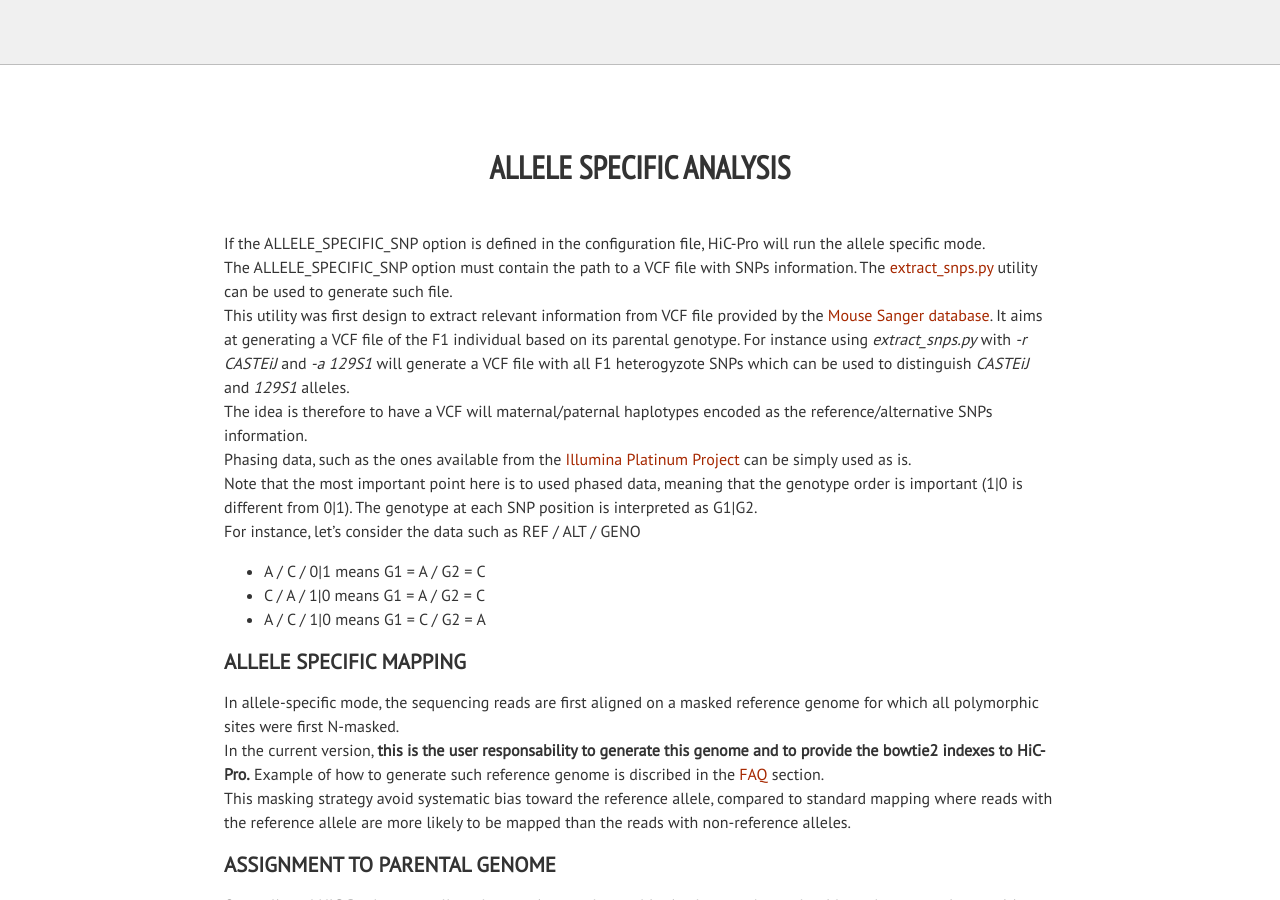
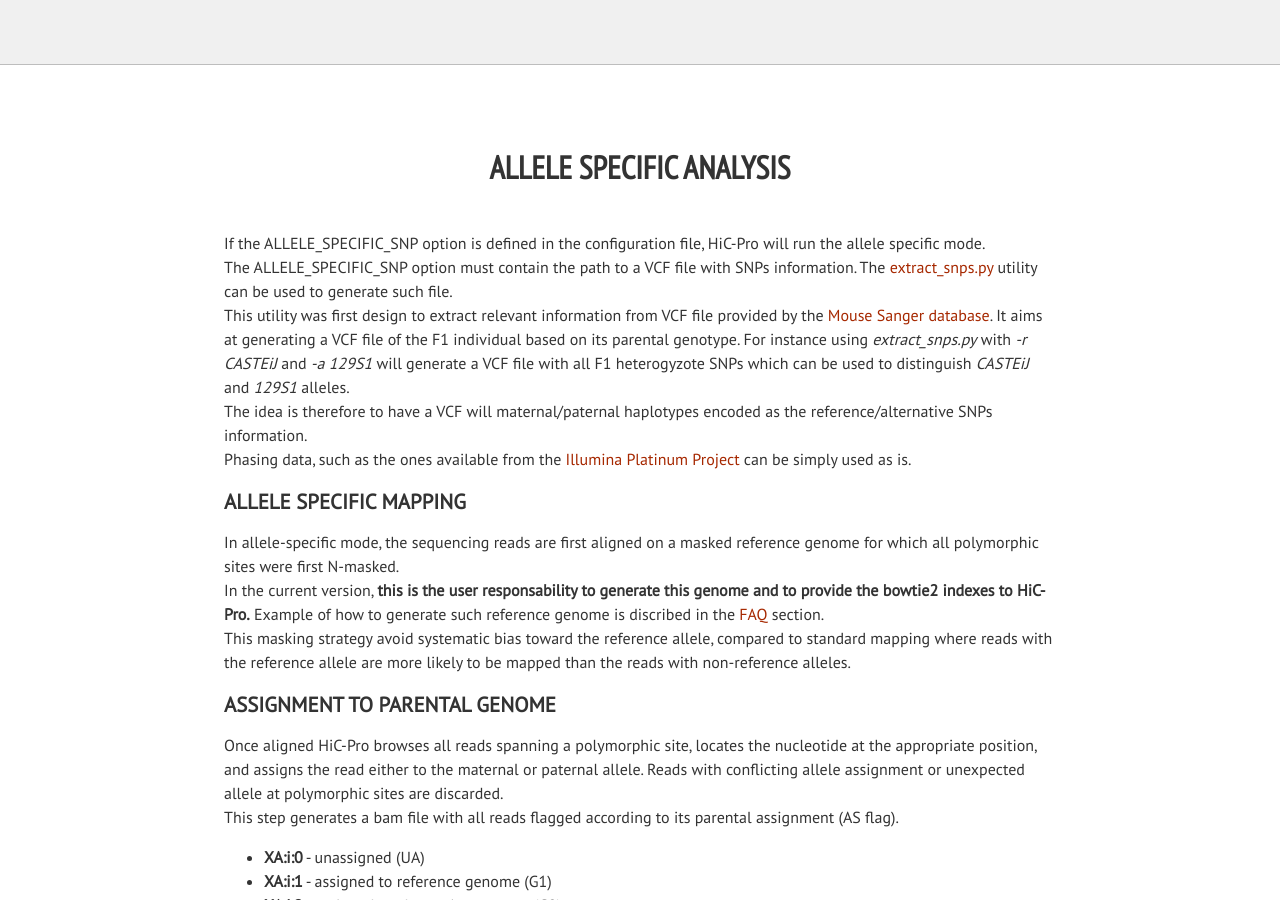
Before and after one commit to nservant/HiC-Pro, a Sphinx documentation site: the page built from doc/AS.rst, in a window 1280 px wide and 900 px high. Built offline with Sphinx 7.4.7, drawn with Linux system fonts in a browser that asks for light colours.

Commit message:
update doc

```diff
--- a/doc/AS.rst
+++ b/doc/AS.rst
@@ -1,26 +1,20 @@
+.. _AS:
+
 Allele specific analysis
 ========================
 
 | If the ALLELE_SPECIFIC_SNP option is defined in the configuration file, HiC-Pro will run the allele specific mode.
-| The ALLELE_SPECIFIC_SNP option must contain the path to a VCF file with SNPs information. The `extract_snps.py <UTILS.rst>`_ utility can be used to generate such file.
+| The ALLELE_SPECIFIC_SNP option must contain the path to a VCF file with SNPs information. The :ref:`extract_snps.py <UTILS>` utility can be used to generate such file.
 | This utility was first design to extract relevant information from VCF file provided by the `Mouse Sanger database <http://www.sanger.ac.uk/resources/mouse/genomes/>`_. It aims at generating a VCF file of the F1 individual based on its parental genotype. For instance using *extract_snps.py* with *-r CASTEiJ* and *-a 129S1* will generate a VCF file with all F1 heterogyzote SNPs which can be used to distinguish *CASTEiJ* and *129S1* alleles.
 | The idea is therefore to have a VCF will maternal/paternal haplotypes encoded as the reference/alternative SNPs information.
 | Phasing data, such as the ones available from the `Illumina Platinum Project <http://www.illumina.com/platinumgenomes/>`_ can be simply used as is.
-| Note that the most important point here is to used phased data, meaning that the genotype order is important (1|0 is different from 0|1). The genotype at each SNP position is interpreted as G1|G2.
-| For instance, let's consider the data such as REF / ALT / GENO
-
-* A   / C   / 0|1 means G1 = A / G2 = C
-* C   / A   / 1|0 means G1 = A / G2 = C
-* A   / C   / 1|0 means G1 = C / G2 = A
-
-
 
 
 Allele specific mapping
 -----------------------
 
 | In allele-specific mode, the sequencing reads are first aligned on a masked reference genome for which all polymorphic sites were first N-masked.
-| In the current version, **this is the user responsability to generate this genome and to provide the bowtie2 indexes to HiC-Pro.** Example of how to generate such reference genome is discribed in the `FAQ <FAQ.rst>`_ section.
+| In the current version, **this is the user responsability to generate this genome and to provide the bowtie2 indexes to HiC-Pro.** Example of how to generate such reference genome is discribed in the :ref:`FAQ <FAQ>` section.
 | This masking strategy avoid systematic bias toward the reference allele, compared to standard mapping where reads with the reference allele are more likely to be mapped than the reads with non-reference alleles.
 
 Assignment to parental genome
--- a/doc/RESULTS.rst
+++ b/doc/RESULTS.rst
@@ -1,4 +1,4 @@
-.. _RESULTS:
+.. _RES:
 
 
 HiC-Pro Results
--- a/doc/USER_CASES.rst
+++ b/doc/USER_CASES.rst
@@ -1,3 +1,5 @@
+..  _USERCASES:
+
 User cases
 ==========
 
@@ -55,6 +57,7 @@
 4. **Running HiC-Pro allele specific analysis**
 
 First set the ALLELE_SPECIFIC_SNP variable in the configuration file and check whether the N-masked genome is available. Then simply run HiC-Pro as usually.
+See the :ref:`allele specific <AS>` section for details.
 
 .. code-block:: guess
 
--- a/doc/UTILS.rst
+++ b/doc/UTILS.rst
@@ -1,7 +1,7 @@
+..  _UTILS:
+
 HiC-Pro Utilities
 =================
-
-..  _UTILS:
 
 
 | HiC-Pro provides a couple of utilities which are not part of the main pipeline, but was designed to help the user to perform a couple of tasks.
```
Also changed, not shown: README.rst (+5 -3 lines), doc/FAQ.rst (+5 -4 lines), doc/MANUAL.rst (+9 -7 lines).
